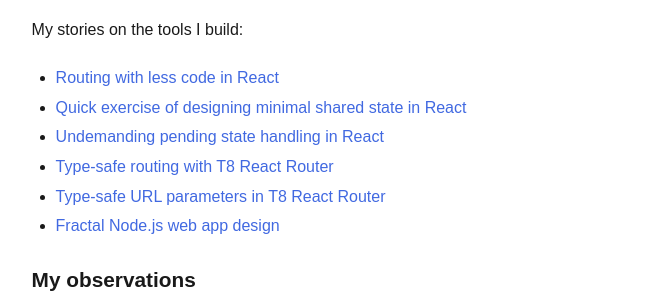
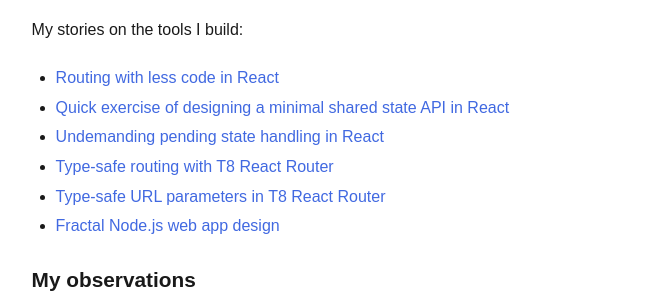
Before and after one commit to axtk/axtk.github.io, a Jekyll site: the page index.html, which Jekyll copies as it is, in a window 1280 px wide and 900 px high. Shown: the part 296-589 px from the top of the window, without its empty margins (306-973 px from the left). Built offline with Jekyll 4.4.1, drawn with Linux system fonts in a browser that asks for light colours.

Commit message:
update index

```diff
--- a/index.html
+++ b/index.html
@@ -37,7 +37,7 @@
     <p>My stories on the tools I build:</p>
     <ul>
         <li><a href="https://dev.to/axtk/routing-with-less-code-in-react-4ll5" target="_blank">Routing with less code in React</a></li>
-        <li><a href="https://dev.to/axtk/quick-exercise-of-designing-minimal-shared-state-in-react-51f0" target="_blank">Quick exercise of designing minimal shared state in React</a></li>
+        <li><a href="https://dev.to/axtk/quick-exercise-of-designing-minimal-shared-state-in-react-51f0" target="_blank">Quick exercise of designing a minimal shared state API in React</a></li>
         <li><a href="https://dev.to/axtk/undemanding-pending-state-handling-in-react-6d0">Undemanding pending state handling in React</a></li>
         <li><a href="x/t8_react_router_type_safety">Type-safe routing with T8 React Router</a></li>
         <li><a href="x/t8_react_router_typed_URL_parameters">Type-safe URL parameters in T8 React Router</a></li>
```
